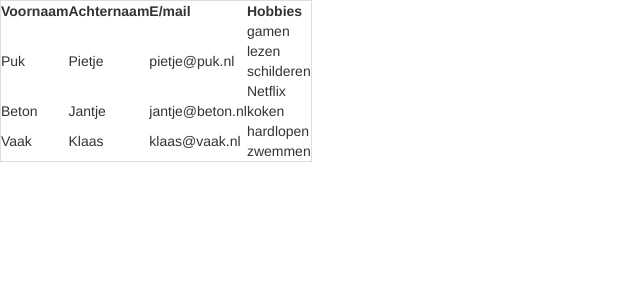
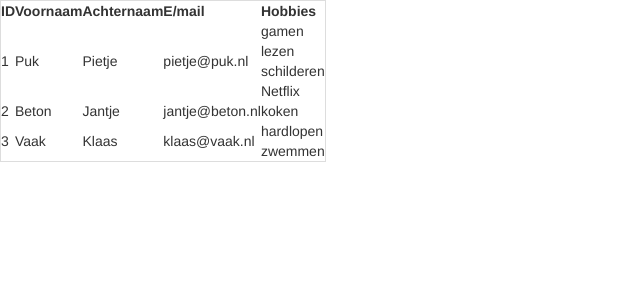
Before and after one commit to mgortzak/vijfhart-angular-fundamentals, an Angular app: page / in a window 1280 px wide. Shown: the top 300 px of the page, without its empty margins (0-640 px from the left). Built offline with nearby package versions, Linux system fonts and the light colour scheme.

Commit message:
Also show ID.

```diff
--- a/src/app/person/person.component.html
+++ b/src/app/person/person.component.html
@@ -1,11 +1,13 @@
 <table class="table-bordered">
   <tr>
+    <th>ID</th>
     <th>Voornaam</th>
     <th>Achternaam</th>
     <th>E/mail</th>
     <th>Hobbies</th>
   </tr>
   <tr *ngFor="let person of persons">
+    <td>{{person.id}}</td>
     <td>{{person.lastName}}</td>
     <td>{{person.firstName}}</td>
     <td>{{person.email}}</td>
```
